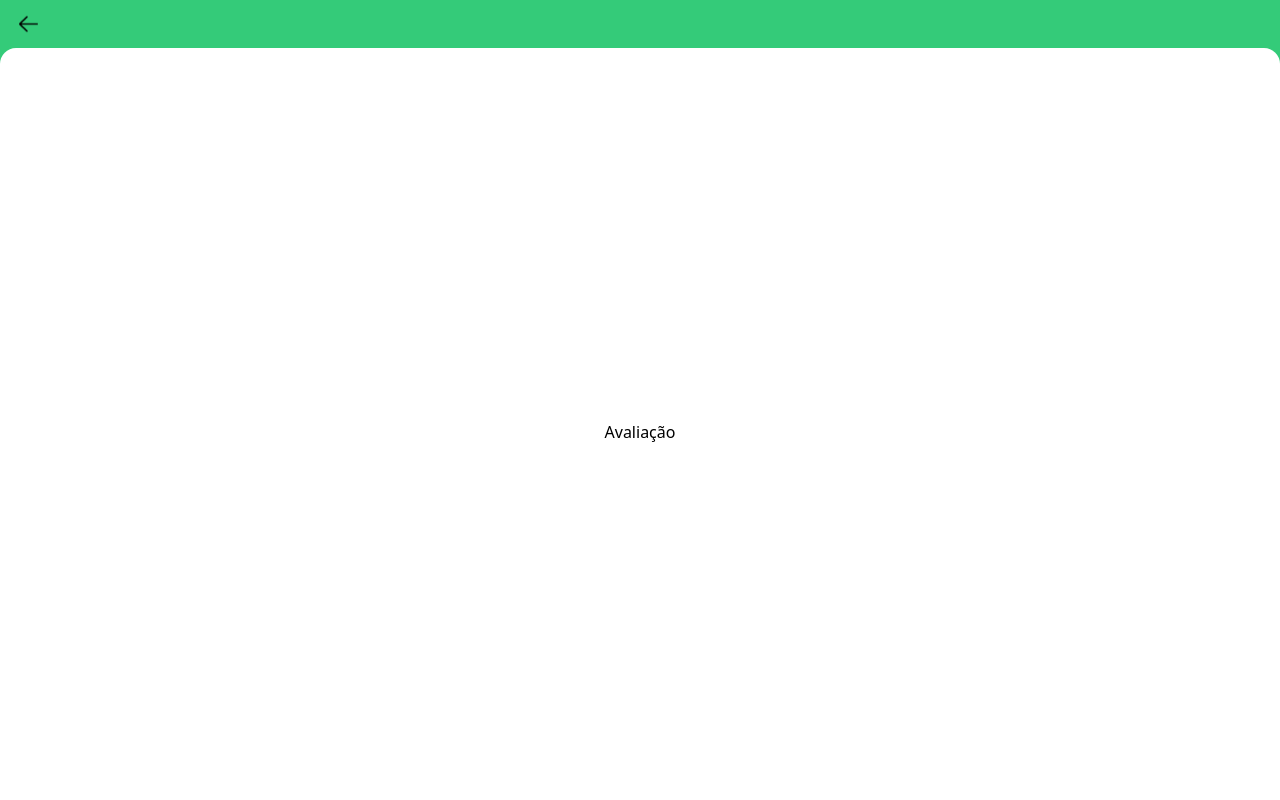
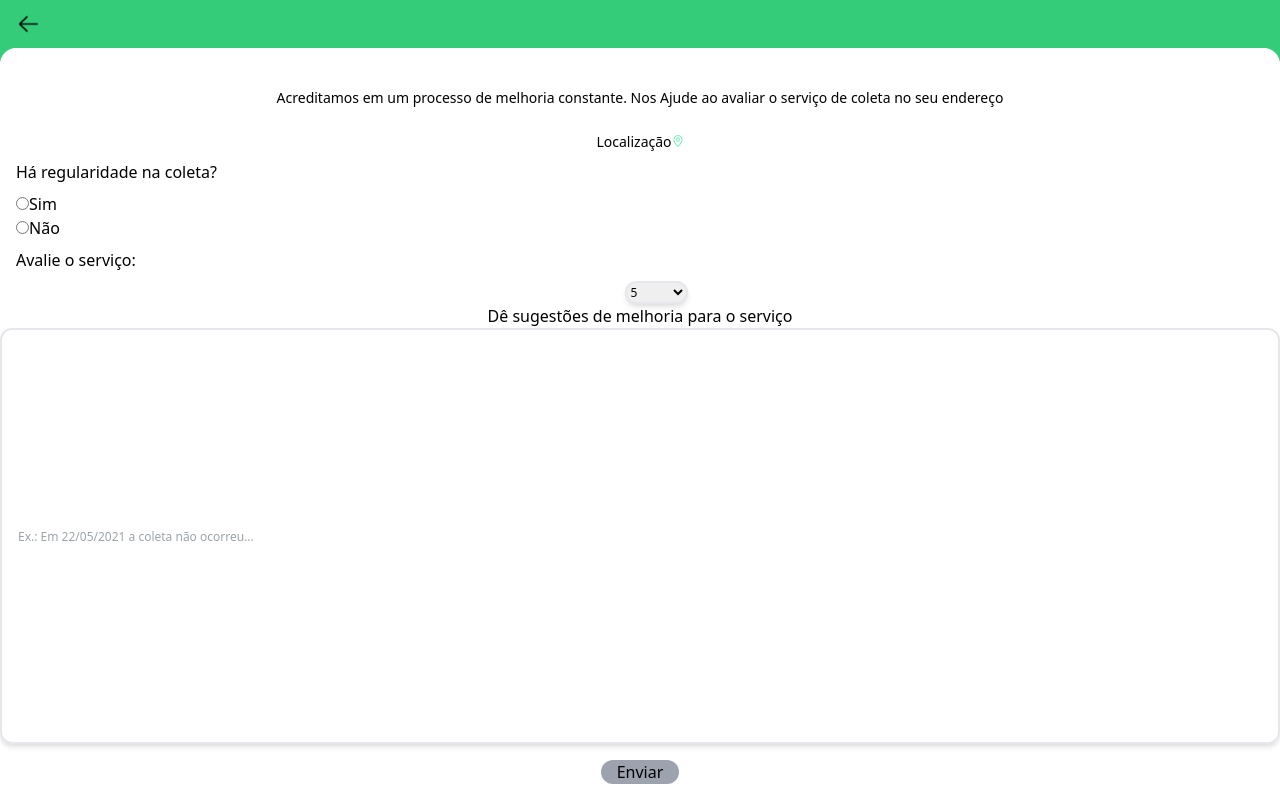
Before and after one commit to GabrielNSD/GeRA, a Next.js app in the folder frontend/: page /avaliacao in a window 1280 px wide. Built offline with nearby package versions, Linux system fonts and the light colour scheme; some icons are missing.

Commit message:
evaluation screen finished

```diff
--- a/frontend/components/layout/PageLayout.tsx
+++ b/frontend/components/layout/PageLayout.tsx
@@ -2,8 +2,9 @@
 import Image from "next/image";
 import { useRouter } from "next/router";
 
-function Layout({ children }: { children: React.ReactNode }) {
+function Layout({ children, title }: { children: React.ReactNode, title:string }) {
   const router = useRouter();
+  console.log(title)
   let navbar
   if(children.type) {
     if (children.type.name !== "Home") {
--- a/frontend/pages/_app.tsx
+++ b/frontend/pages/_app.tsx
@@ -4,8 +4,9 @@
 import Layout from "../components/layout/PageLayout";
 
 function MyApp({ Component, pageProps }: AppProps) {
+  console.log(pageProps.title)
   return (
-    <Layout>
+    <Layout title={pageProps.title}>
       <Component {...pageProps} />
     </Layout>
   );
--- a/frontend/pages/avaliacao/index.tsx
+++ b/frontend/pages/avaliacao/index.tsx
@@ -1,7 +1,133 @@
+import { useEffect, useState } from "react";
+
+import Backdrop from "../../components/Backdrop/Backdrop";
+import ModalMap from "../../components/Modal/ModalMap";
+
+import Image from "next/image";
+
 export default function Avaliacao() {
-  return (
+  const [isFinished, setIsFinished] = useState(false);
+  const [regularidade, setRegularidade] = useState("");
+  const [sugestion, setSugestion] = useState("");
+  const [openMap, setOpenMap] = useState(false);
+
+  const [buttonClass, setButtonClass] = useState(
+    "my-4 px-4 bg-gray-400 mx-24 rounded-xl"
+  );
+
+  const backdropClickHandler = () => {
+    setOpenMap(false);
+  };
+
+  let backdrop = null;
+
+  if (openMap) {
+    backdrop = <Backdrop click={backdropClickHandler} />;
+  }
+
+  useEffect(() => {
+    if (sugestion.length > 25 && regularidade !== "") {
+      setButtonClass("my-4 px-4 bg-primary mx-24 rounded-xl");
+    }
+  }, [sugestion]);
+
+  const sendEvaluation = () => {
+    setIsFinished(true);
+  };
+
+  let body = (
     <>
-      <h1>Avaliação</h1>
+      {backdrop}
+      <ModalMap
+        openModalMap={openMap}
+        initialLocation={["-7.1877", "-48.2098"]}
+      />
+      <p className="text-center p-4 my-2 text-sm">
+        Acreditamos em um processo de melhoria constante. Nos Ajude ao avaliar o
+        serviço de coleta no seu endereço
+      </p>
+      <div
+        className="text-sm"
+        onClick={() => {
+          setOpenMap((prevState) => !prevState);
+        }}
+      >
+        Localização
+        <Image
+          src="/icons/pin.svg"
+          alt="ver no mapa"
+          height="12px"
+          width="12px"
+        />
+      </div>
+      <div className="self-start mx-4 my-2">Há regularidade na coleta?</div>
+      <div className="flex flex-col self-start mx-4">
+        <div>
+          <input
+            type="radio"
+            id="sim"
+            name="avColeta"
+            onClick={() => {
+              setRegularidade("sim");
+            }}
+          />
+          <label htmlFor="sim">Sim</label>
+        </div>
+        <div>
+          <input
+            type="radio"
+            id="nao"
+            name="avColeta"
+            onClick={() => {
+              setRegularidade("nao");
+            }}
+          />
+          <label htmlFor="sim">Não</label>
+        </div>
+      </div>
+      <div className="self-start mx-4 my-2">Avalie o serviço:</div>
+      <div className="">
+        <select
+          name="nota"
+          id="id"
+          className="border-2 h-full text-xs mx-4 align-text-top rounded-xl shadow-md w-full"
+        >
+          <option value="5">5</option>
+          <option value="4">4</option>
+          <option value="3">3</option>
+          <option value="2">2</option>
+          <option value="1">1</option>
+        </select>
+      </div>
+      <div>Dê sugestões de melhoria para o serviço</div>
+      <input
+        type="text"
+        placeholder="Ex.: Em 22/05/2021 a coleta não ocorreu..."
+        className="border-2 h-full text-xs mx-4 flex-1 align-text-top rounded-xl shadow-md w-full px-4"
+        onChange={(e) => {
+          setSugestion(e.target.value);
+        }}
+      ></input>
+      <button className={buttonClass} onClick={sendEvaluation}>
+        Enviar
+      </button>
     </>
   );
+
+  if (isFinished) {
+    body = (
+      <>
+        <Image
+          src="/icons/fim-av.svg"
+          alt="fim da avaliação"
+          height="283px"
+          width="283px"
+          className="flex-1"
+        />
+        <p className="mb-28">Obrigado pela sua avaliação!</p>
+      </>
+    );
+  }
+
+  return <>{body}</>;
 }
--- a/frontend/pages/index.tsx
+++ b/frontend/pages/index.tsx
@@ -1,7 +1,8 @@
 import Link from "next/link";
 import Image from "next/image";
 
-export default function Home() {
+export default function Home({title}:{title:string}) {
+  title = "Home"
   return (
     <div className="flex flex-col flex-1 justify-center items-center top-0 z-1000">
       <progress value="70" max="100" className="mb-1"></progress>
```
